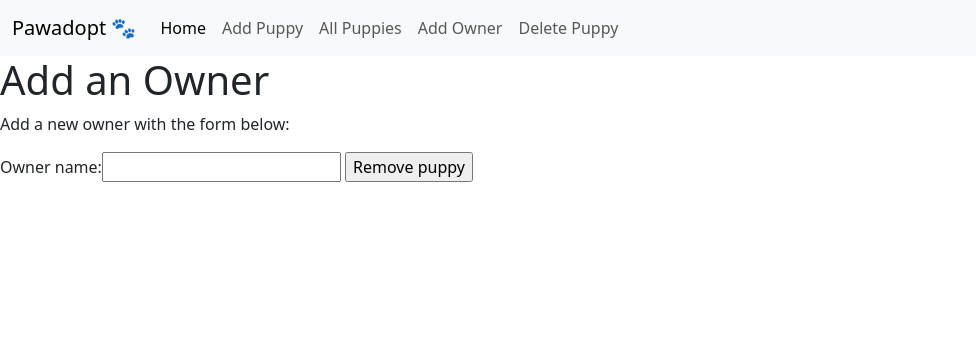
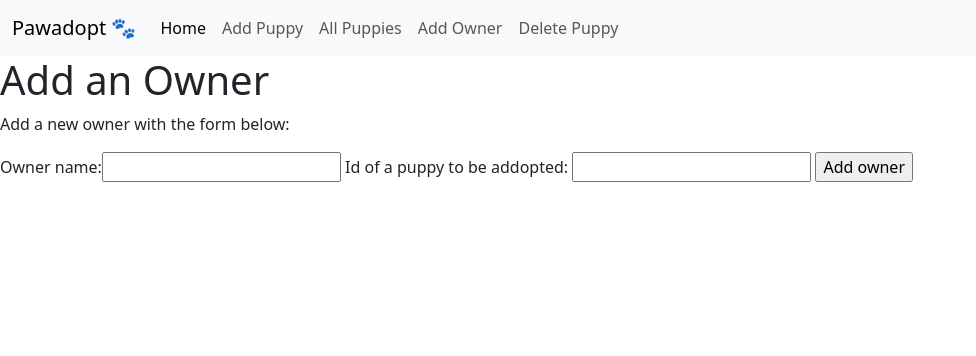
Before and after one commit to RalitsaTerzieva/pawadopt, a Flask app: template templates/owner.html in a window 1280 px wide. Shown: the top 356 px of the page, without its empty margins (0-976 px from the left). Run offline with Flask 2, Linux system fonts and the light colour scheme; the template is opened without the code that fills it: values that come from a table or form of the project are taken from there, others are empty.

Commit message:
Introduce add owner functionality

```diff
--- a/app.py
+++ b/app.py
@@ -1,6 +1,6 @@
 import os
 from forms import AddForm, DelForm, AddOwner
-from flask import Flask, render_template, url_for, redirect
+from flask import Flask, render_template, url_for, redirect, flash
 from flask_sqlalchemy import SQLAlchemy
 from flask_migrate import Migrate
 
@@ -71,21 +71,33 @@ def list_pup():
    puppies = Puppy.query.all()
    return render_template('list.html', puppies=puppies)
 
-@app.route('/owner')
+@app.route('/owner', methods=['GET', 'POST'])
 def add_owner():
     form = AddOwner()
 
     if form.validate_on_submit():
+
         name = form.name.data
-        id = form.id.data
+        puppy_id = form.puppy_id.data
 
-        puppy_for_adoption = db.session.get(Puppy, id)
-        owner = Owner(name, puppy_id=puppy_for_adoption)
 
-        db.session.add_all([puppy_for_adoption, owner])
+        puppy_for_adoption = db.session.get(Puppy, puppy_id)
+
+        if not puppy_for_adoption:
+            flash(f"No puppy found with ID {puppy_id}", 'danger')
+            return redirect(url_for('add_owner'))
+
+        owner = Owner(name=name, puppy_id=puppy_id)
+
+        db.session.add(owner)
         db.session.commit()
 
+        flash(f"Owner {name} has been added to puppy ID {puppy_id}!", 'success')
+        return redirect(url_for('list_pup'))
+
+    #
     return render_template('owner.html', form=form)
+
 
 @app.route('/delete', methods=["GET", "POST"])
 def delete_pup():
--- a/forms.py
+++ b/forms.py
@@ -15,5 +15,5 @@ class DelForm(FlaskForm):
 class AddOwner(FlaskForm):
 
     name = StringField('Owner name: ')
-    puppy = IntegerField('Id of a puppy to be addopted: ')
-    submit = SubmitField('Remove puppy')
+    puppy_id = IntegerField('Id of a puppy to be addopted: ')
+    submit = SubmitField('Add owner')
--- a/templates/owner.html
+++ b/templates/owner.html
@@ -1,6 +1,12 @@
 {% extends 'base.html' %}
 
 {% block content %}
+
+{% for mes in get_flashed_messages() %}
+    <div class="alert alert-secondary" role="alert">
+    {{mes}}
+    </div>
+{% endfor %}
 
 <div class="jumbotron">
     <h1>Add an Owner</h1>
@@ -9,7 +15,7 @@
     <form method="POST">
         {{form.hidden_tag()}}
         {{form.name.label}}{{form.name()}}
-        {{form.id}}{{form.id()}}
+        {{ form.puppy_id.label }} {{ form.puppy_id() }}
         {{form.submit()}}
     </form>
 
```
